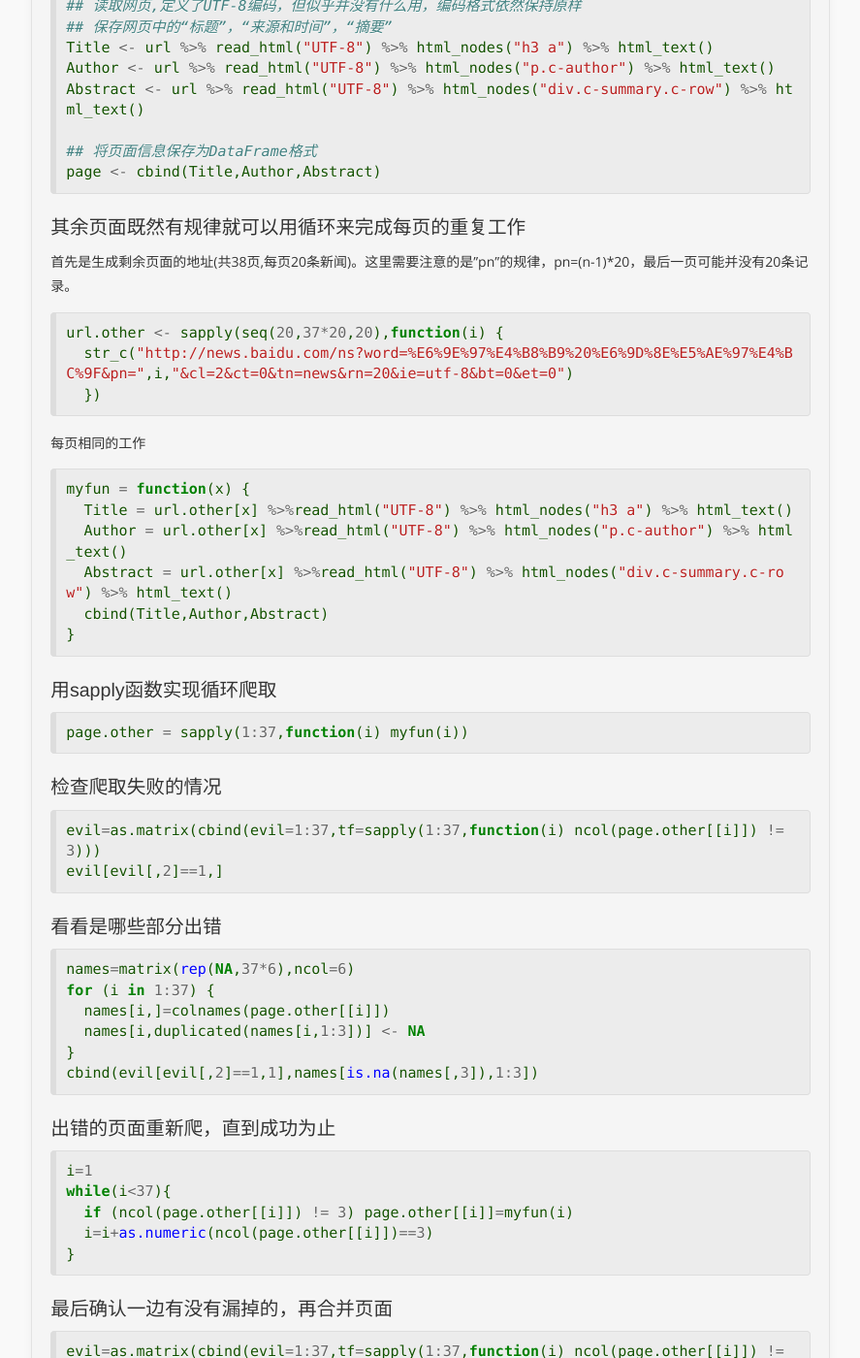
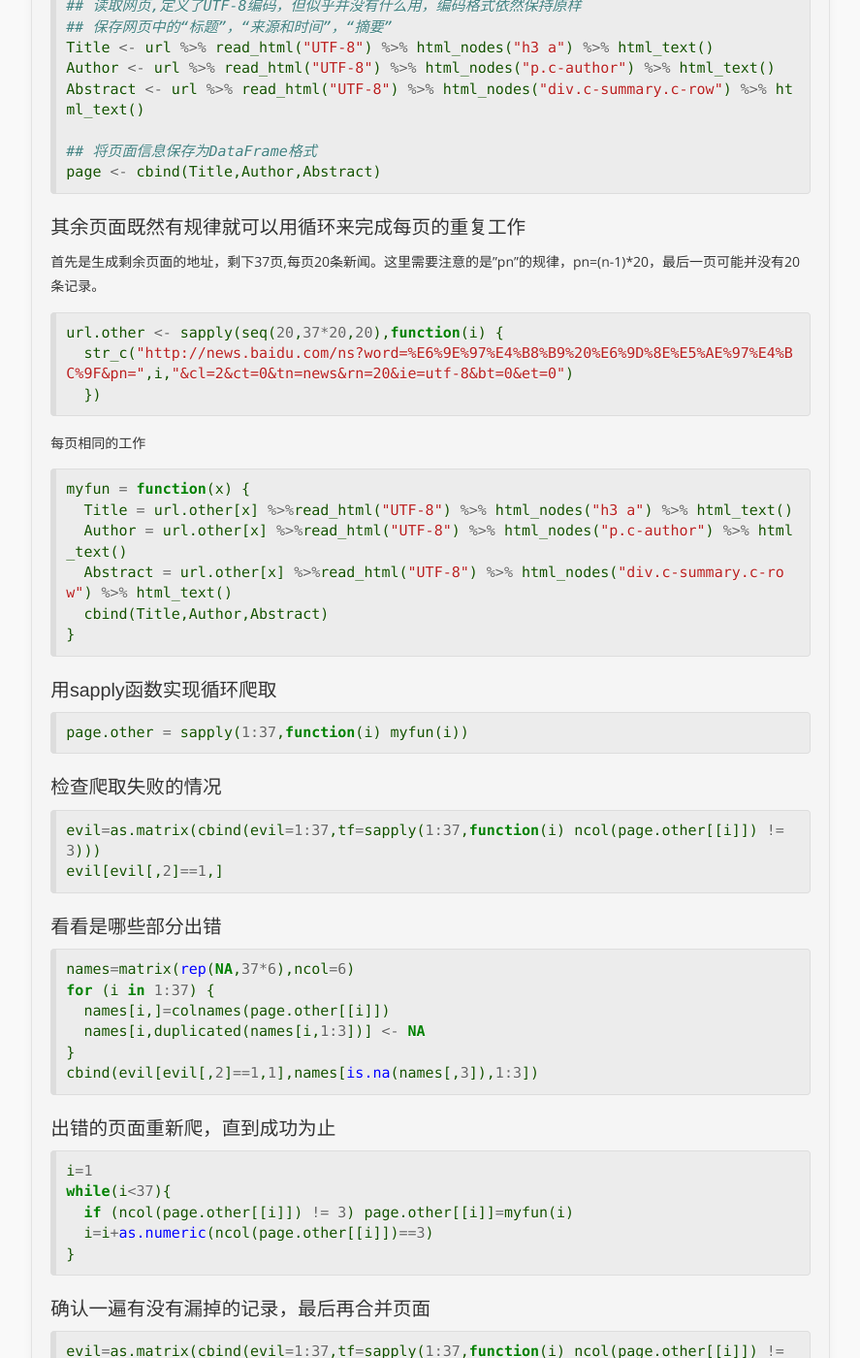
Before and after one commit to YuJiajie/YuJiajie.github.io, a Jekyll site: the page built from _posts/2016-8-31-r-crawl-url-word-lindan-lizongwei.md, in a window 1280 px wide and 1400 px high, scrolled down 883 px. Shown: the whole window at 97% size, without its empty margins (196-1083 px from the left). Built offline with Jekyll 4.4.1, drawn with Linux system fonts in a browser that asks for light colours; nearby versions of some CDN libraries; comment, search, counter and statistics services are not loaded.

Commit message:
Update 2016-8-31-r-crawl-url-word-lindan-lizongwei.md

````diff
--- a/_posts/2016-8-31-r-crawl-url-word-lindan-lizongwei.md
+++ b/_posts/2016-8-31-r-crawl-url-word-lindan-lizongwei.md
@@ -43,7 +43,7 @@ Abstract <- url %>% read_html("UTF-8") %>% html_nodes("div.c-summary.c-row") %>%
 page <- cbind(Title,Author,Abstract)
 ```
 ### 其余页面既然有规律就可以用循环来完成每页的重复工作
-首先是生成剩余页面的地址(共38页,每页20条新闻)。这里需要注意的是"pn"的规律，pn=(n-1)*20，最后一页可能并没有20条记录。
+首先是生成剩余页面的地址，剩下37页,每页20条新闻。这里需要注意的是"pn"的规律，pn=(n-1)*20，最后一页可能并没有20条记录。
 ```r
 url.other <- sapply(seq(20,37*20,20),function(i) {
   str_c("http://news.baidu.com/ns?word=%E6%9E%97%E4%B8%B9%20%E6%9D%8E%E5%AE%97%E4%BC%9F&pn=",i,"&cl=2&ct=0&tn=news&rn=20&ie=utf-8&bt=0&et=0")
@@ -88,7 +88,7 @@ while(i<37){
 }
 ```
 
-### 最后确认一边有没有漏掉的，再合并页面
+### 确认一遍有没有漏掉的记录，最后再合并页面
 ```r
 evil=as.matrix(cbind(evil=1:37,tf=sapply(1:37,function(i) ncol(page.other[[i]]) !=3)))
 evil[evil[,2]==1,]
````
